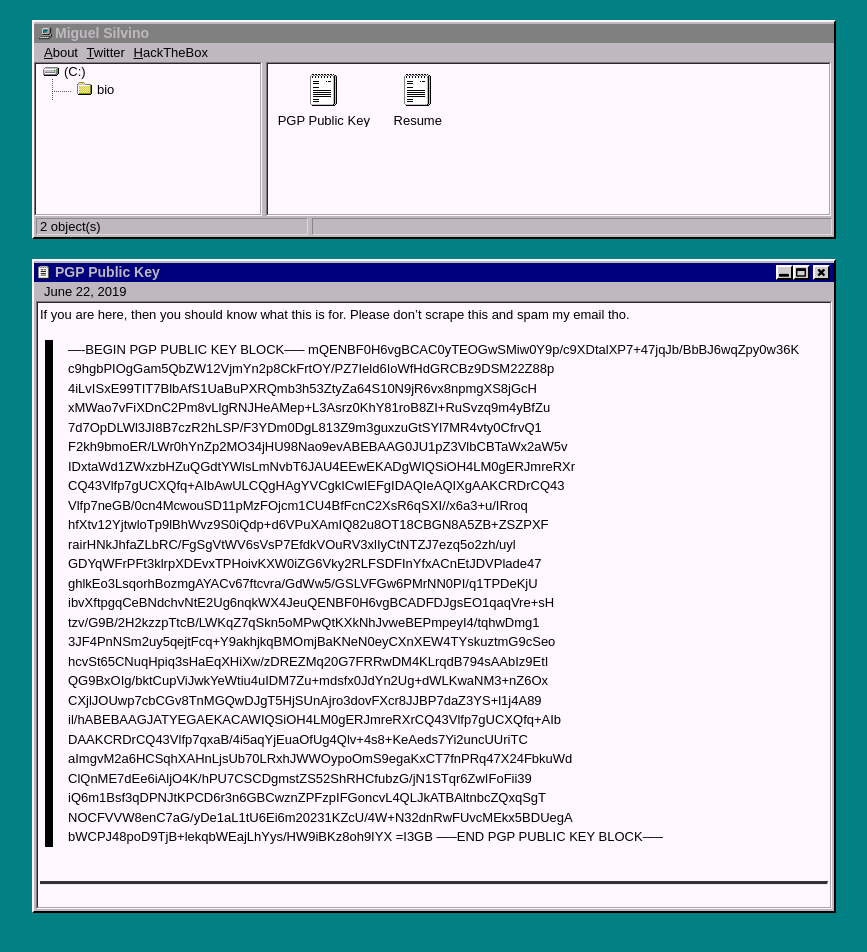
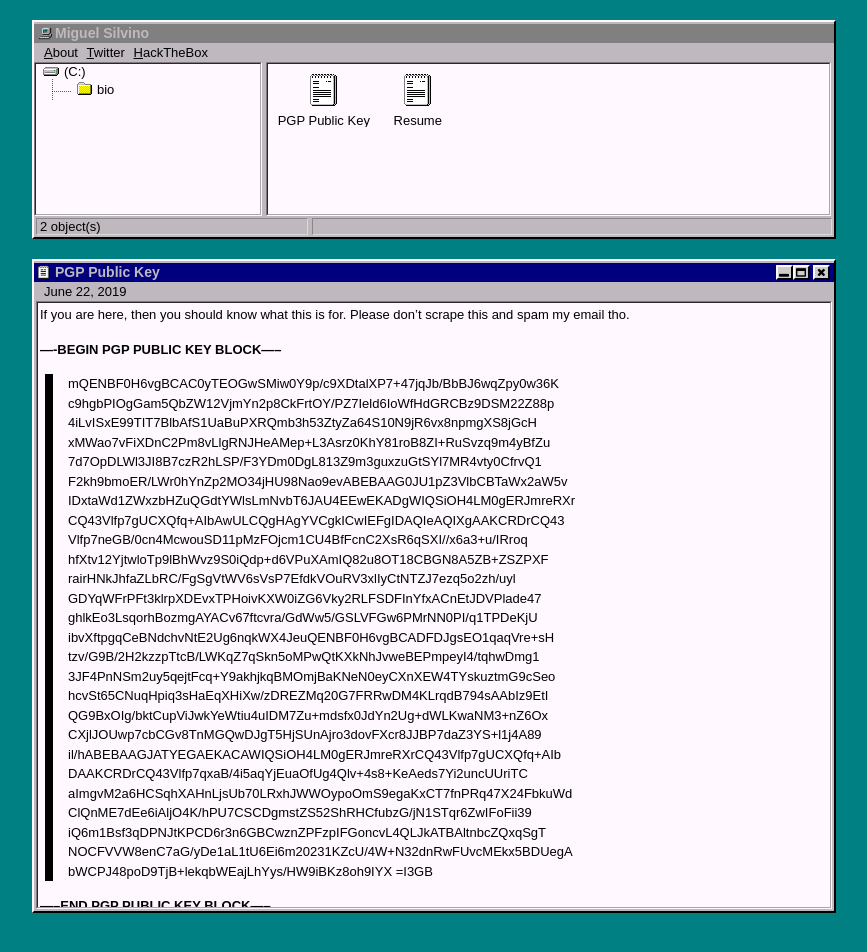
Before and after one commit to Globalnet626/globalnet626.github.io, a Jekyll site: the page built from _posts/2019-06-22-pgp.md, in a window 1280 px wide. Shown: the top 952 px of the page, without its empty margins (206-1073 px from the left). Built offline with Jekyll 4.4.1, drawn with Linux system fonts in a browser that asks for light colours.

Commit message:
Updated some more stuff

```diff
--- a/_includes/donate.html
+++ b/_includes/donate.html
@@ -3,5 +3,5 @@
 <br>
 <div class="donate">
 	<p>If you like what you see <i>for some reason...</i> you may donate! I would love any XRP you can spare!</p>
-	<p><br>XRP Wallet<i class="fa fa-money"></i> rsGuyoyfskTkqdDmqs6XYjkEJdjMvcGnMF</p>
+	<p><br>XRP Wallet<i class="fa fa-money"></i>rsGuyoyfskTkqdDmqs6XUjkEJdjMvcGnMF</p>
 </div>
--- a/_posts/2019-06-22-pgp.md
+++ b/_posts/2019-06-22-pgp.md
@@ -5,7 +5,7 @@ tags: bio
 ---
 If you are here, then you should know what this is for. Please don't scrape this and spam my email tho.
 
->----BEGIN PGP PUBLIC KEY BLOCK-----
+**----BEGIN PGP PUBLIC KEY BLOCK-----**
 >mQENBF0H6vgBCAC0yTEOGwSMiw0Y9p/c9XDtalXP7+47jqJb/BbBJ6wqZpy0w36K
 c9hgbPIOgGam5QbZW12VjmYn2p8CkFrtOY/PZ7Ield6IoWfHdGRCBz9DSM22Z88p
 4iLvISxE99TIT7BlbAfS1UaBuPXRQmb3h53ZtyZa64S10N9jR6vx8npmgXS8jGcH
@@ -33,4 +33,5 @@ iQ6m1Bsf3qDPNJtKPCD6r3n6GBCwznZPFzpIFGoncvL4QLJkATBAltnbcZQxqSgT
 NOCFVVW8enC7aG/yDe1aL1tU6Ei6m20231KZcU/4W+N32dnRwFUvcMEkx5BDUegA
 bWCPJ48poD9TjB+lekqbWEajLhYys/HW9iBKz8oh9IYX
 =I3GB
->-----END PGP PUBLIC KEY BLOCK-----
+
+**-----END PGP PUBLIC KEY BLOCK-----**
```
